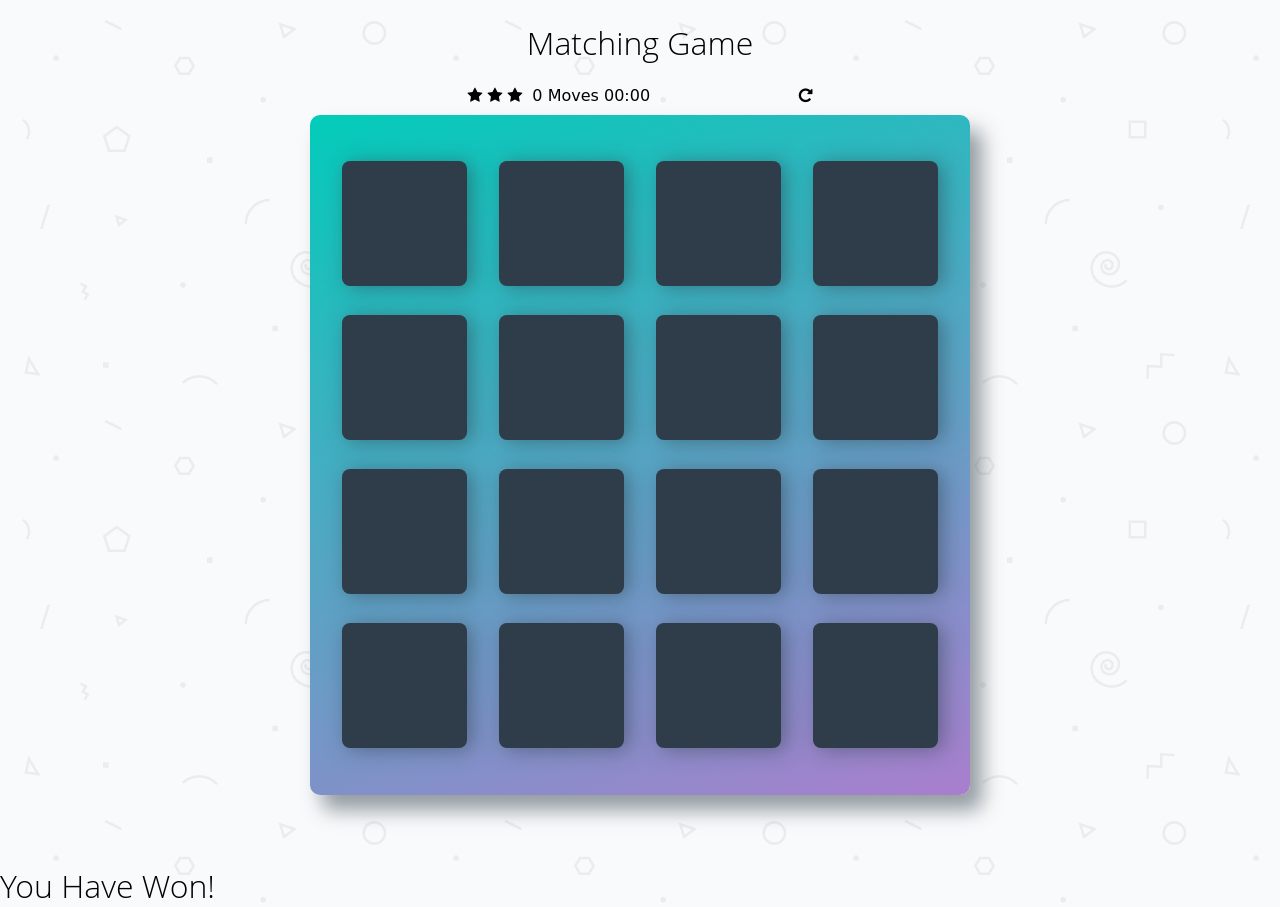
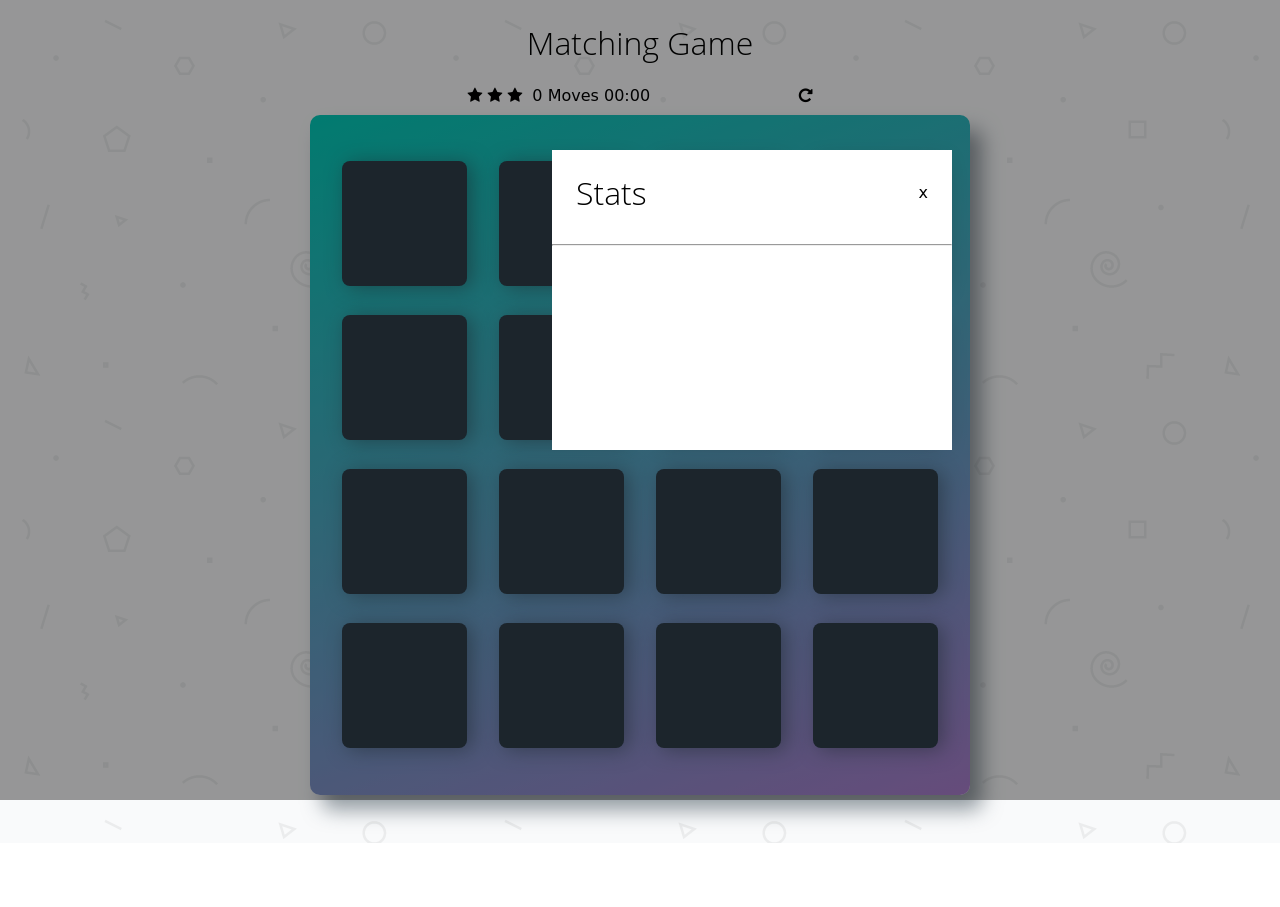
Before and after one commit to codyg2002/memory-game, a plain HTML site: page index.html in a window 1280 px wide. After the commit the page ends 843 px from the top, so only its background shows below. Drawn offline with Linux system fonts and the light colour scheme; a web font is replaced by a local one.

Commit message:
Added css styling to modal.

```diff
--- a/css/app.css
+++ b/css/app.css
@@ -111,3 +111,38 @@ h1 {
 .output {
     margin-left: 5px;
 }
+
+/*
+ * Styles for the modal
+ */
+
+.my_modal {
+    display: ;
+    position: absolute;
+    top: 0;
+    left: 0;
+    height: 100%;
+    width: 100%;
+    background-color: rgba(0, 0, 0, 0.4);
+}
+
+.modal_box {
+    display: relative;
+    width: 400px;
+    height: 300px;
+    left: 50%;
+    top: 50%;
+    background-color: #ffffff;
+    transform: translate(138%, 50%);
+}
+
+.modal_heading {
+    display: flex;
+    justify-content: space-between;
+    align-items: center;
+    padding: 0 1.5rem;
+}
+
+.modal_header {
+    align-item: center;
+}
--- a/index.html
+++ b/index.html
@@ -83,8 +83,14 @@
         </ul>
     </div>
 
-    <div id="myModal" class="modal">
-        <p><h1>You Have Won!</h1></p>
+    <div class="my_modal">
+        <div class="modal_box">
+            <div class="modal_heading">
+                <h1 class="modal_title">Stats</h1>
+                <span class="modal_close"> x </span>
+            </div>
+            <hr>
+        </div>
     </div>
 
     <script src="js/app.js"></script>
--- a/js/app.js
+++ b/js/app.js
@@ -153,3 +153,5 @@ function increment() {
 		}, 1000);
 	}
 }
+
+// modal for end of game
```
